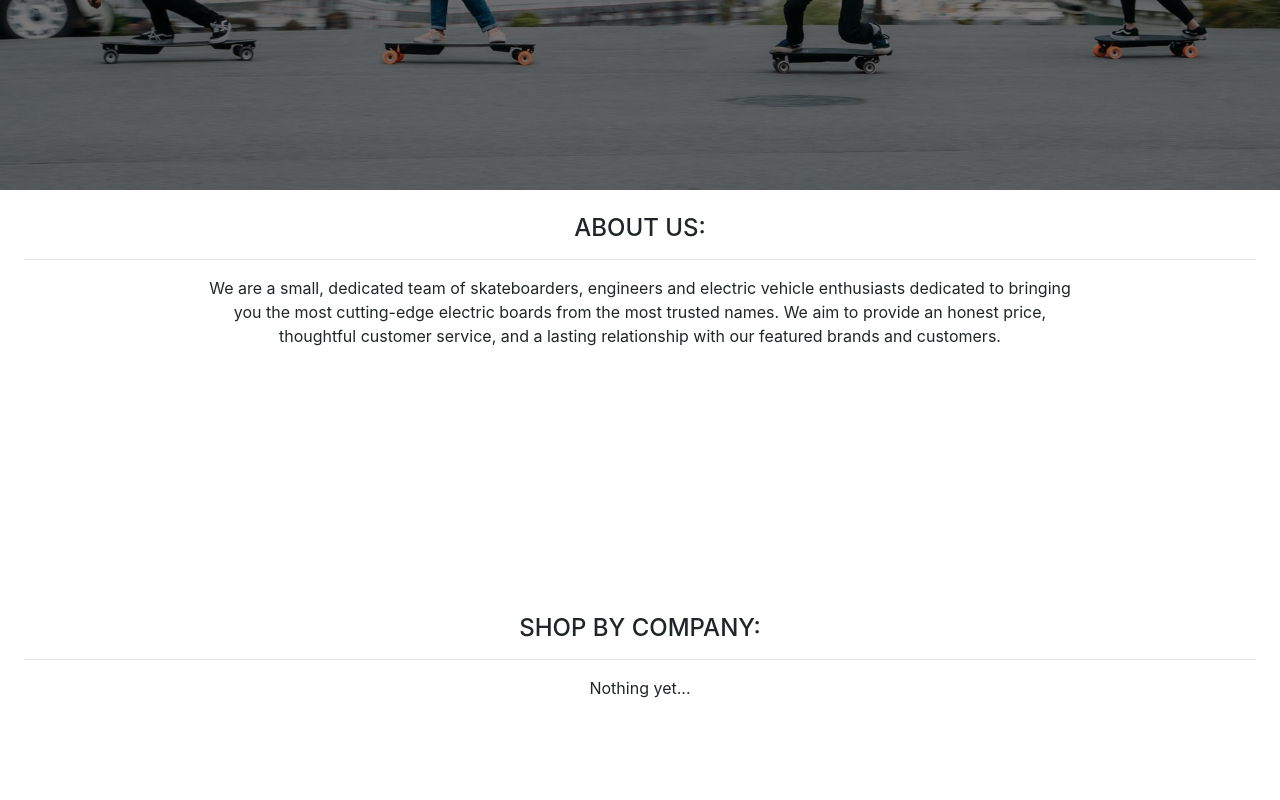
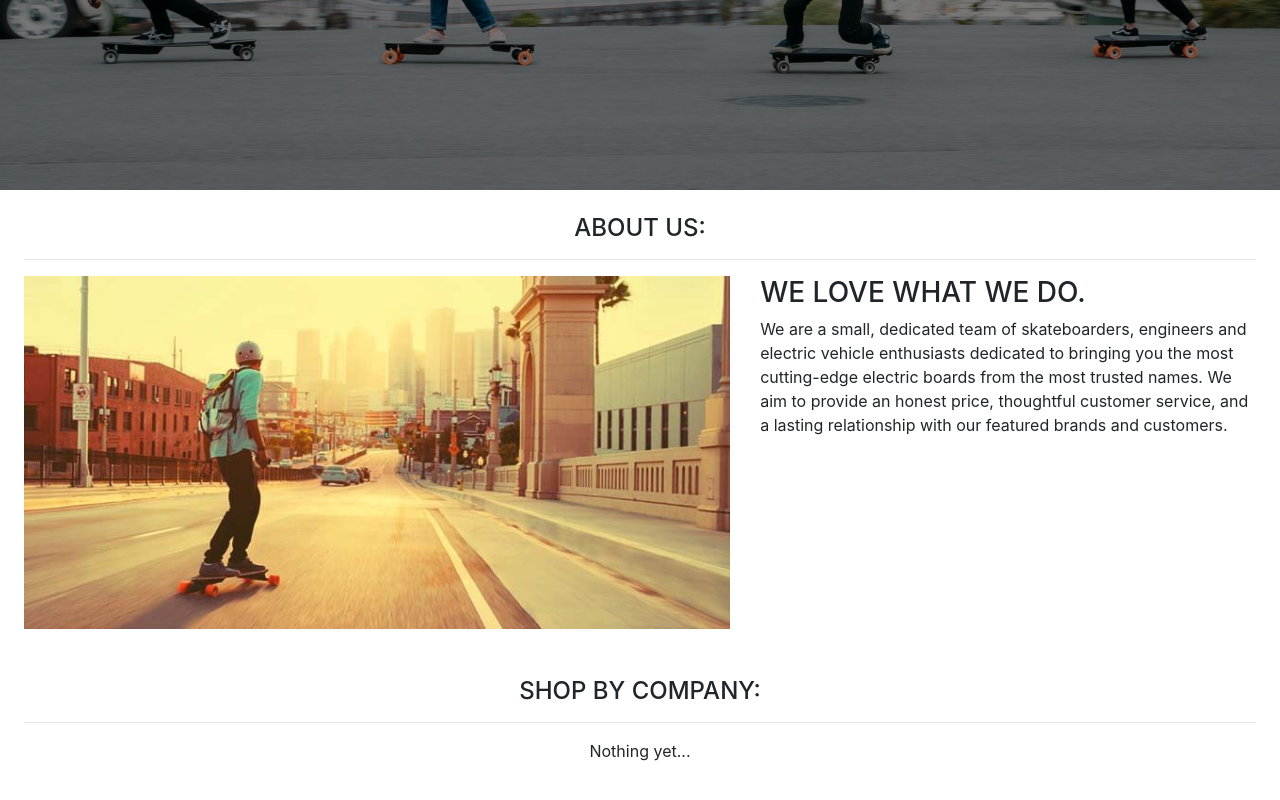
Before and after one commit to boris-gladkikh/board-shop, a React (Create React App) app: page / in a window 1280 px wide. Shown: the part 520-1320 px from the top of the page. Built offline with nearby package versions, Linux system fonts and the light colour scheme.

Commit message:
added about me formatting and image on homepage.

```diff
--- a/src/Homepage.js
+++ b/src/Homepage.js
@@ -2,6 +2,8 @@ import React from 'react';
 import './Homepage.css';
 import CompanyBox from './CompanyBox';
 import downhillSkateboarder from './image/electric_skateboard_hill.jpg';
+import Row from 'react-bootstrap/Row';
+import Col from 'react-bootstrap/Col';
 import groupSkating from './image/group-skating.jpg'
 
 function Homepage() {
@@ -20,12 +22,21 @@ function Homepage() {
       <div className="home-box p-4">
         <h4>ABOUT US:</h4>
         <hr></hr>
-        <p className="px-3 w-75 m-auto">
-          We are a small, dedicated team of skateboarders, engineers and electric vehicle enthusiasts dedicated
-          to bringing you the most cutting-edge electric boards from the most trusted names.
-          We aim to provide an honest price, thoughtful customer service, and a lasting relationship
-          with our featured brands and customers.
+        <Row>
+          <Col md="7" sm="12">
+            <img className="img-fluid" src={downhillSkateboarder} alt="skater going downhill on boosted board"></img>
+          </Col>
+          <Col md="5" sm="12" className="text-left">
+            <h3>WE LOVE WHAT WE DO.</h3>
+            <p className="m-auto">
+              We are a small, dedicated team of skateboarders, engineers and electric vehicle enthusiasts dedicated
+              to bringing you the most cutting-edge electric boards from the most trusted names.
+              We aim to provide an honest price, thoughtful customer service, and a lasting relationship
+              with our featured brands and customers.
         </p>
+          </Col>
+        </Row>
+
       </div>
 
       <div className="home-box p-4">
```
